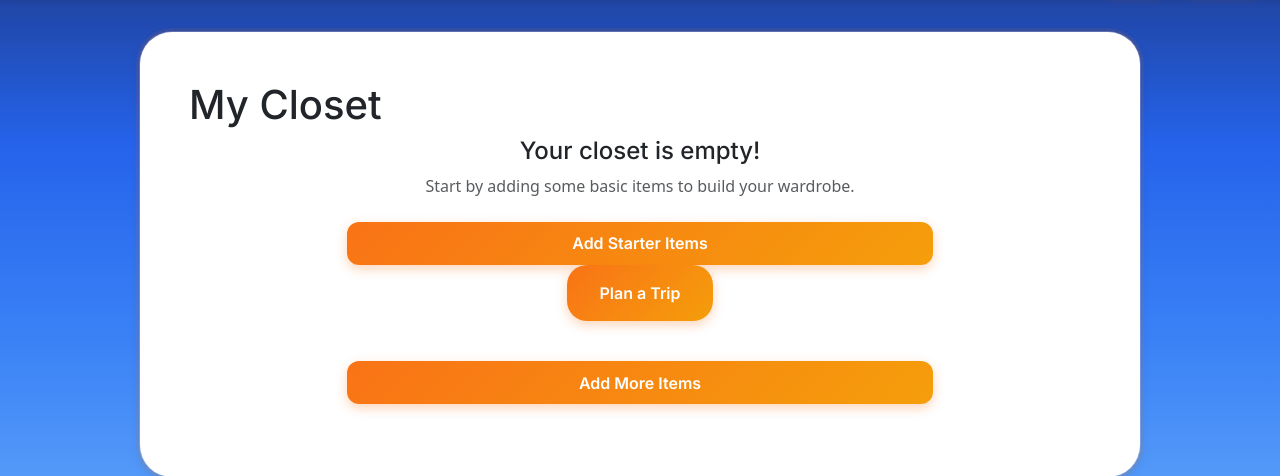
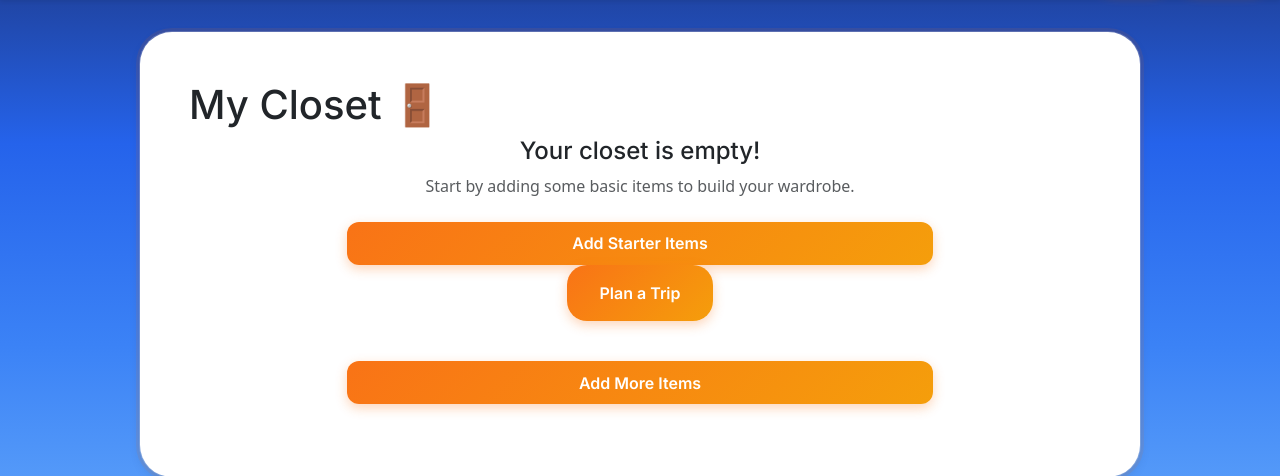
Before and after one commit to mayokunl/Weather-Based-Outfit-Planner, a Flask app: template app/templates/closet.html in a window 1280 px wide. Shown: the part 56-532 px from the top of the page. Run offline with Flask 3, Linux system fonts and the light colour scheme; the template is opened without the code that fills it, so the values that code supplies are empty.

Commit message:
added mi emojis back

```diff
--- a/app/templates/closet.html
+++ b/app/templates/closet.html
@@ -564,7 +564,7 @@ document.addEventListener('DOMContentLoaded', function() {
 
 {% block content %}
 <div class="container-card container-wide mt-xl">
-  <h1 class="heading-1">My Closet</h1>
+  <h1 class="heading-1">My Closet 🚪</h1>
 
   {% if has_any_items %}
     <!-- Filter Section (always show if user has any items) -->
--- a/app/templates/destination.html
+++ b/app/templates/destination.html
@@ -1,7 +1,7 @@
 {% extends "layout.html" %}
 {% block content %}
 <div class="container-card container-wide mt-xl mb-3xl">
-  <h1 class="heading-1">Plan a New Trip</h1>
+  <h1 class="heading-1">Plan a New Trip ✈️</h1>
 
   <!-- Destination Section Title -->
   <div class="mt-2xl mb-sm" style="text-align:center;">
```
